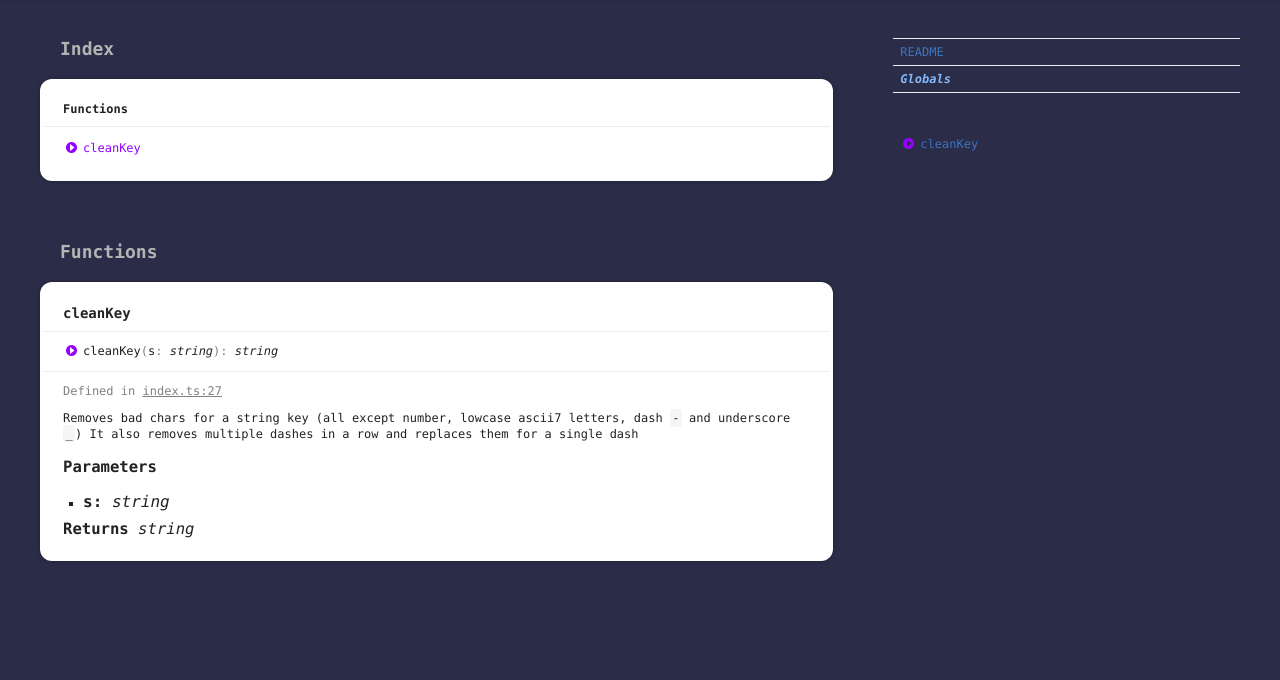
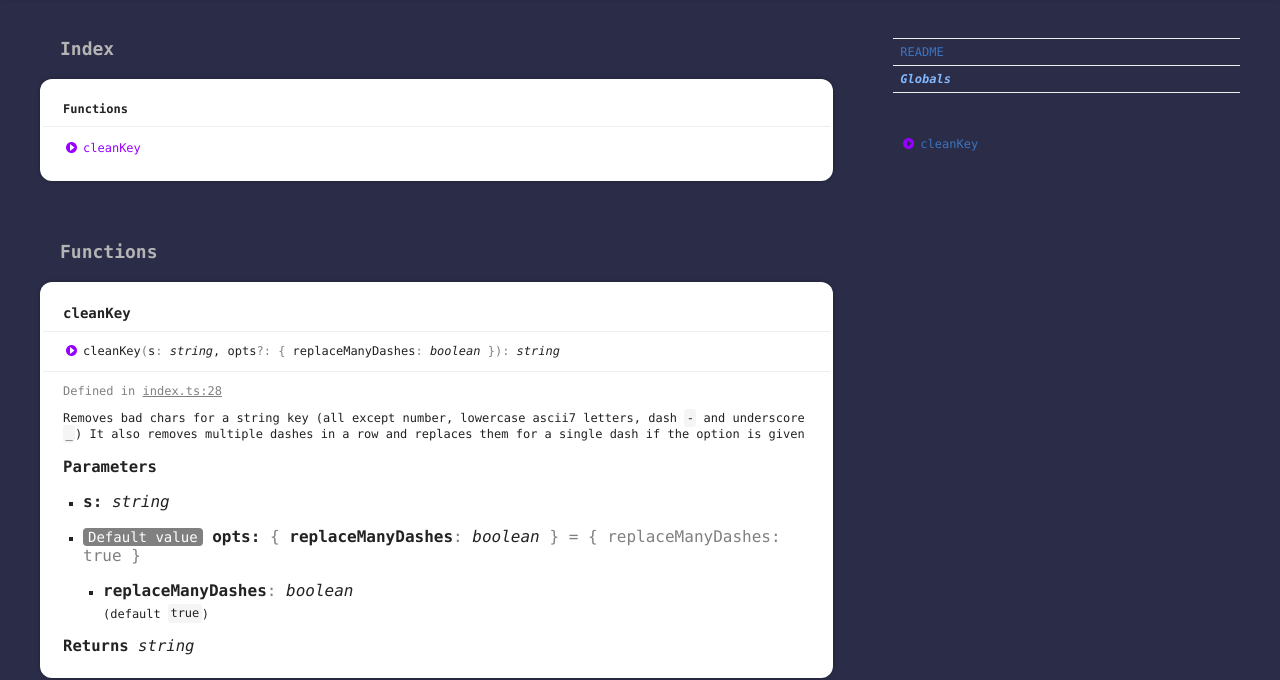
Before and after one commit to plandek-utils/ts-clean-key, a plain HTML site: page globals.html in a window 1280 px wide. Shown: the part 134-814 px from the top of the page. Drawn offline with Linux system fonts and the light colour scheme.

Commit message:
[ci skip] Updates

```diff
--- a/globals.html
+++ b/globals.html
@@ -83,27 +83,36 @@
 					<a name="cleankey" class="tsd-anchor"></a>
 					<h3>clean<wbr>Key</h3>
 					<ul class="tsd-signatures tsd-kind-function">
-						<li class="tsd-signature tsd-kind-icon">clean<wbr>Key<span class="tsd-signature-symbol">(</span>s<span class="tsd-signature-symbol">: </span><span class="tsd-signature-type">string</span><span class="tsd-signature-symbol">)</span><span class="tsd-signature-symbol">: </span><span class="tsd-signature-type">string</span></li>
+						<li class="tsd-signature tsd-kind-icon">clean<wbr>Key<span class="tsd-signature-symbol">(</span>s<span class="tsd-signature-symbol">: </span><span class="tsd-signature-type">string</span>, opts<span class="tsd-signature-symbol">?: </span><span class="tsd-signature-symbol">{ </span>replaceManyDashes<span class="tsd-signature-symbol">: </span><span class="tsd-signature-type">boolean</span><span class="tsd-signature-symbol"> }</span><span class="tsd-signature-symbol">)</span><span class="tsd-signature-symbol">: </span><span class="tsd-signature-type">string</span></li>
 					</ul>
 					<ul class="tsd-descriptions">
 						<li class="tsd-description">
 							<aside class="tsd-sources">
 								<ul>
-									<li>Defined in <a href="https://github.com/plandek-utils/ts-clean-key/blob/c720451/src/index.ts#L27">index.ts:27</a></li>
+									<li>Defined in <a href="https://github.com/plandek-utils/ts-clean-key/blob/57d7a11/src/index.ts#L28">index.ts:28</a></li>
 								</ul>
 							</aside>
 							<div class="tsd-comment tsd-typography">
 								<div class="lead">
-									<p>Removes bad chars for a string key (all except number, lowcase ascii7 letters, dash <code>-</code> and underscore <code>_</code>)
-									It also removes multiple dashes in a row and replaces them for a single dash</p>
+									<p>Removes bad chars for a string key (all except number, lowercase ascii7 letters, dash <code>-</code> and underscore <code>_</code>)
+									It also removes multiple dashes in a row and replaces them for a single dash if the option is given</p>
 								</div>
 							</div>
 							<h4 class="tsd-parameters-title">Parameters</h4>
 							<ul class="tsd-parameters">
 								<li>
 									<h5>s: <span class="tsd-signature-type">string</span></h5>
-									<div class="tsd-comment tsd-typography">
-									</div>
+								</li>
+								<li>
+									<h5><span class="tsd-flag ts-flagDefault value">Default value</span> opts: <span class="tsd-signature-symbol">{ </span>replaceManyDashes<span class="tsd-signature-symbol">: </span><span class="tsd-signature-type">boolean</span><span class="tsd-signature-symbol"> }</span><span class="tsd-signature-symbol"> = { replaceManyDashes: true }</span></h5>
+									<ul class="tsd-parameters">
+										<li class="tsd-parameter">
+											<h5>replace<wbr>Many<wbr>Dashes<span class="tsd-signature-symbol">: </span><span class="tsd-signature-type">boolean</span></h5>
+											<div class="tsd-comment tsd-typography">
+												<p>(default <code>true</code>)</p>
+											</div>
+										</li>
+									</ul>
 								</li>
 							</ul>
 							<h4 class="tsd-returns-title">Returns <span class="tsd-signature-type">string</span></h4>
```
Also changed, not shown: index.html (+14 -1 lines).
